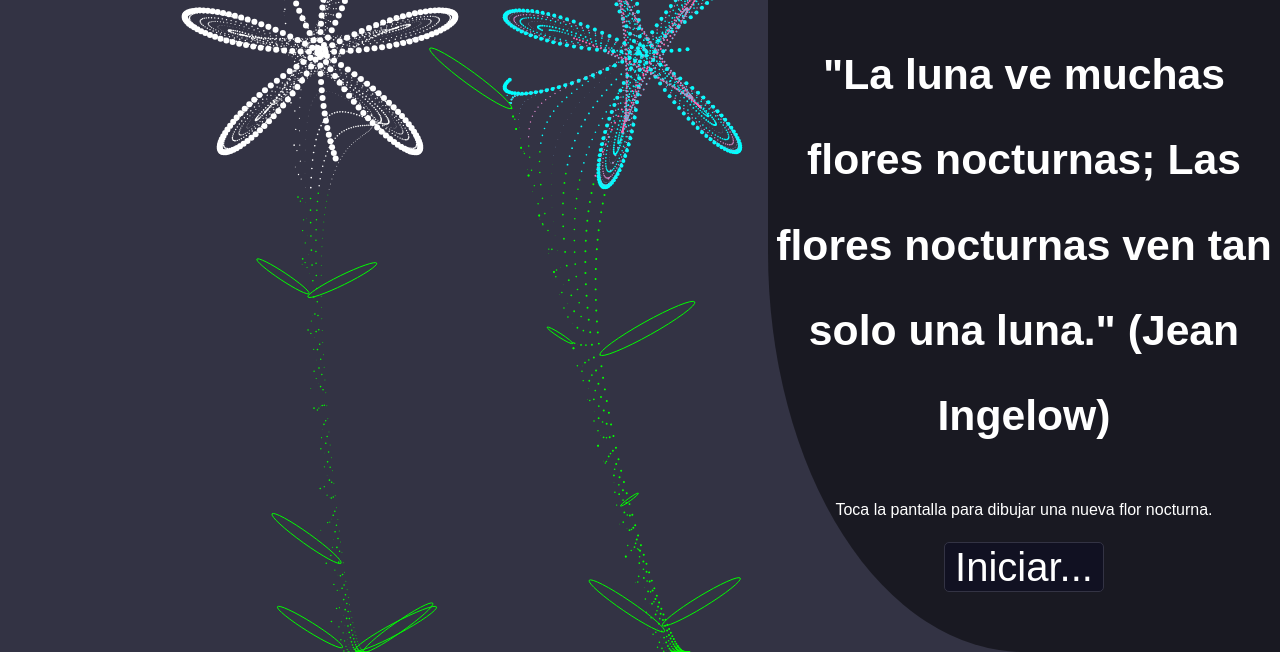
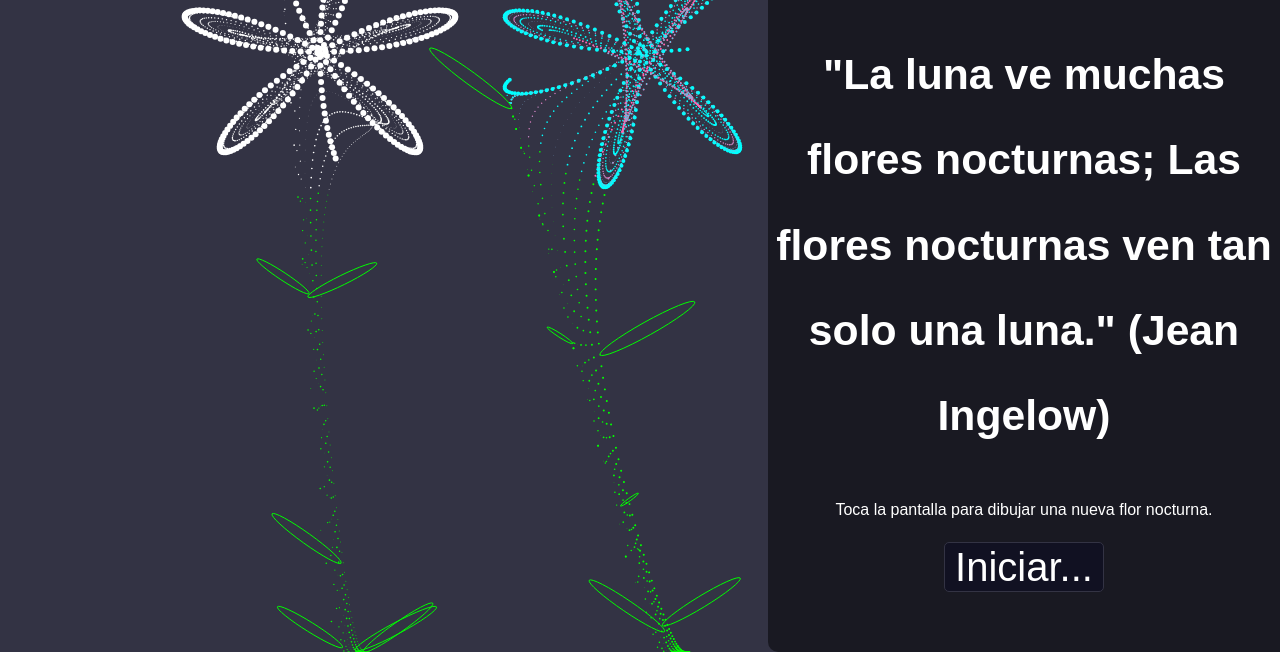
Before and after one commit to LuisFernandoOlguinPerez/Flor-de-Luna, a plain HTML site: page index.html in a window 1280 px wide. Shown: the part 148-800 px from the top of the page. Drawn offline with Linux system fonts and the light colour scheme.

Commit message:
Update index.html

```diff
--- a/index.html
+++ b/index.html
@@ -7,7 +7,7 @@
   <title>Flor de Luna🌷🌙 - By Luis Fernando Olguin Pérez</title>
   <link rel="icon" type="image/jpg" href="https://image.freepik.com/vector-gratis/flor-loto-luna-senal-neon-circulo-meditacion-espiritualidad-yoga_1262-20120.jpg"/>
   <style>
-body{font-family:sans-serif;font-size:calc(100vh/50);height:100vh;margin:0;position:fixed;-webkit-user-select: none;-moz-user-select: none;-khtml-user-select: none;-ms-user-select:none;user-select: none;width:100vw}h1{font-size:calc(100vw/25)}h2{font-size:calc(100vw/30)}.close{position:relative;bottom:0;text-align:center;z-index:999;background-color:#112;border-radius:5px;color:#fff;font-size:5vmin;font-weight:400;line-height:.7;padding:10px;border:1px solid #334}#modal{border-radius:0 0 0 50%;position:fixed;width:40%;height:100%;top:0;right:0;bottom:0;margin:0;background-color:rgba(0,0,0,.5);cursor:pointer;transition:.5s;overflow-y:hidden}#modalText{margin:auto;color:#fff;line-height:2;padding:1vh;text-align:center}
+body{font-family:sans-serif;font-size:calc(100vh/50);height:100vh;margin:0;position:fixed;-webkit-user-select: none;-moz-user-select: none;-khtml-user-select: none;-ms-user-select:none;user-select: none;width:100vw}h1{font-size:calc(100vw/25)}h2{font-size:calc(100vw/30)}.close{position:relative;bottom:0;text-align:center;z-index:999;background-color:#112;border-radius:5px;color:#fff;font-size:5vmin;font-weight:400;line-height:.7;padding:10px;border:1px solid #334}#modal{border-radius:0 0 0 10px;position:fixed;width:40%;height:100%;top:0;right:0;bottom:0;margin:0;background-color:rgba(0,0,0,.5);cursor:pointer;transition:.5s;overflow-y:hidden}#modalText{margin:auto;color:#fff;line-height:2;padding:1vh;text-align:center}
   </style>
 </head>
 <body>
```
